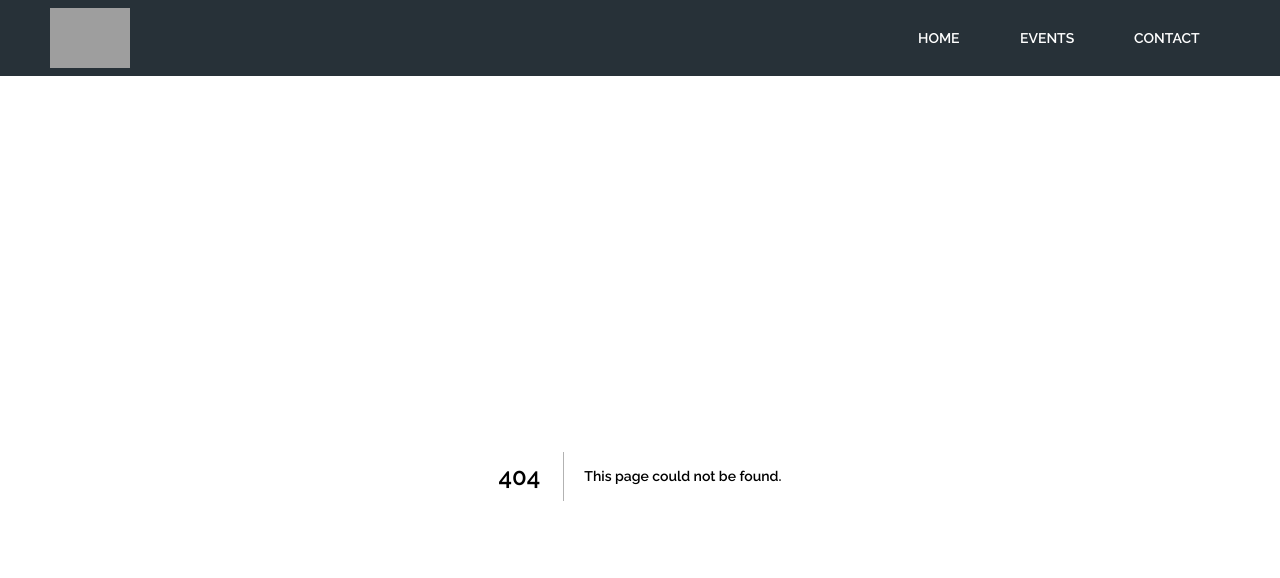
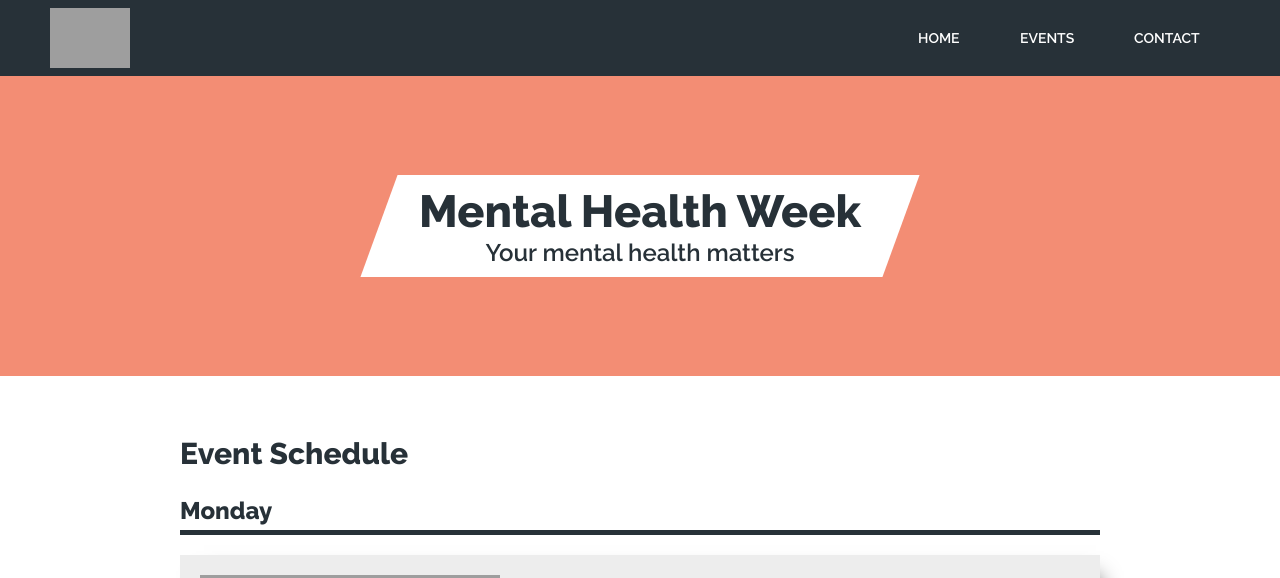
Before and after one commit to ths-mental-health-week/mental-health-week-webpage, a Next.js app: page /events_example in a window 1280 px wide. Before the commit this address had no page. Shown: the top 578 px of the page. Built offline with nearby package versions, Linux system fonts and the light colour scheme; grey boxes are pictures that could not be loaded.

Commit message:
Added temporary wip-page

```diff
--- /dev/null
+++ b/pages/events_example.js
@@ -0,0 +1,39 @@
+import styled from 'styled-components'
+import Head from 'next/head'
+import Container from '../components/styles/Container'
+import Header from '../components/styles/Header'
+import Events from '../components/Events'
+
+const Content = styled.main`
+	background-color: ${({ theme }) => theme.colors.white};
+	color: ${({ theme }) => theme.colors.secondary};
+	margin-bottom: 100px;
+`
+
+const Introduction = styled.div`
+	margin-top: 60px;
+
+	h2 {
+		font-size: 30px;
+	}
+`
+
+export default () => (
+	<>
+		<Head>
+			<title key="title">Events | Mental Health Week</title>
+		</Head>
+		<Header
+			title="Mental Health Week"
+			secondaryTitle="Your mental health matters"
+		/>
+		<Content>
+			<Container>
+				<Introduction>
+					<h2>Event Schedule</h2>
+				</Introduction>
+				<Events />
+			</Container>
+		</Content>
+	</>
+)
```
